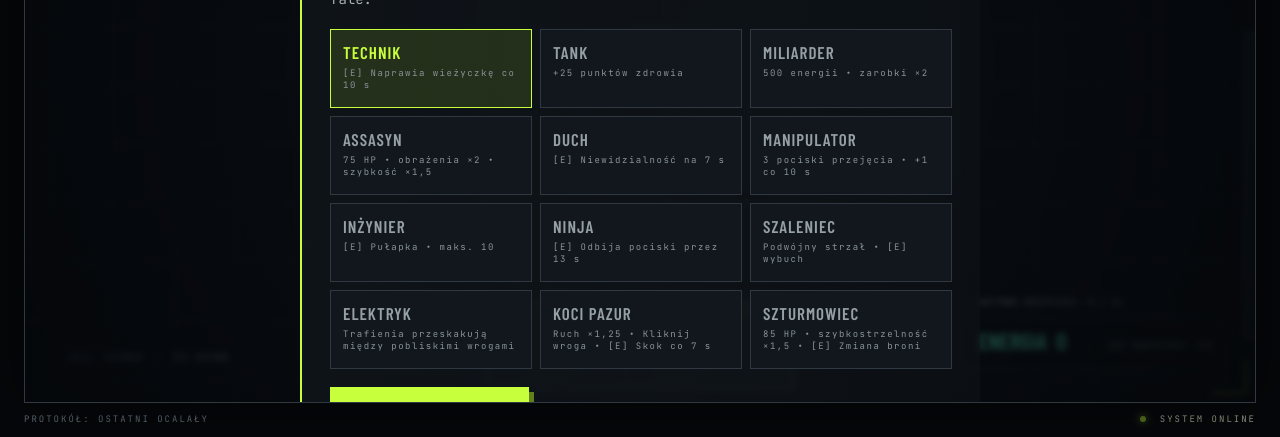
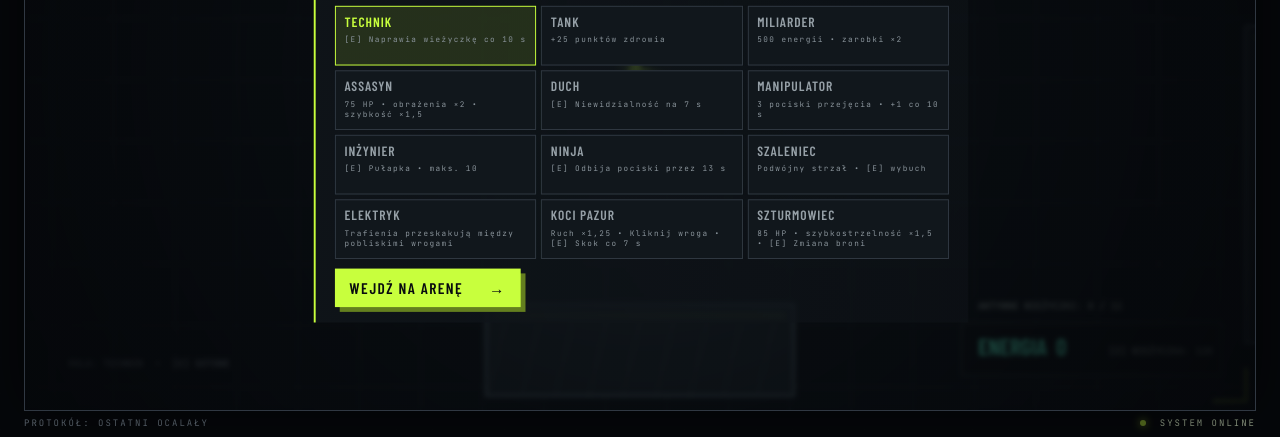
Before and after one commit to wilgosiewitch/NeonCombat, a plain HTML site: page index.html in a window 1280 px wide. Shown: the part 363-800 px from the top of the page. Drawn offline with nearby package versions, Linux system fonts and the light colour scheme; a web font is replaced by a local one.

Commit message:
Add files via upload

```diff
--- a/game.js
+++ b/game.js
@@ -1,5 +1,7 @@
 const canvas = document.getElementById('game');
 const ctx = canvas.getContext('2d');
+const gameShell = document.querySelector('.game-shell');
+const arenaWrap = document.querySelector('.arena-wrap');
 const startScreen = document.getElementById('startScreen');
 const gameOverScreen = document.getElementById('gameOver');
 const finalStats = document.getElementById('finalStats');
@@ -56,6 +58,24 @@ const tr=(pl,en)=>language==='pl'?pl:en;
 function setLanguage(next){language=next;document.documentElement.lang=next;document.querySelectorAll('[data-i18n]').forEach(el=>el.innerHTML=translations[next][el.dataset.i18n]);document.querySelectorAll('[data-lang]').forEach(b=>b.classList.toggle('active',b.dataset.lang===next));}
 
 const W = 1280, H = 720, WORLD_W = 3400, WORLD_H = 2400;
+function fitGameToScreen(){
+  const shellStyle=getComputedStyle(gameShell);
+  const horizontalPadding=parseFloat(shellStyle.paddingLeft)+parseFloat(shellStyle.paddingRight);
+  const verticalPadding=parseFloat(shellStyle.paddingTop)+parseFloat(shellStyle.paddingBottom);
+  const headerHeight=document.querySelector('header').offsetHeight;
+  const footerHeight=document.querySelector('footer').offsetHeight;
+  const arenaMargins=parseFloat(getComputedStyle(arenaWrap).marginTop)+parseFloat(getComputedStyle(arenaWrap).marginBottom);
+  const availableWidth=Math.max(1,gameShell.clientWidth-horizontalPadding);
+  const availableHeight=Math.max(1,gameShell.clientHeight-verticalPadding-headerHeight-footerHeight-arenaMargins);
+  const scale=Math.min(availableWidth/W,availableHeight/H);
+  arenaWrap.style.setProperty('--game-scale',scale);
+  arenaWrap.style.width=`${Math.floor(W*scale)}px`;
+  arenaWrap.style.height=`${Math.floor(H*scale)}px`;
+}
+addEventListener('resize',fitGameToScreen,{passive:true});
+addEventListener('orientationchange',fitGameToScreen,{passive:true});
+if(window.visualViewport)window.visualViewport.addEventListener('resize',fitGameToScreen,{passive:true});
+if(document.fonts)document.fonts.ready.then(fitGameToScreen);
 const keys = {}, mouse = { x: W/2, y:H/2, down:false };
 let player, bullets, enemies, particles, explosions, enemyBullets, pickups, obstacles, turrets, traps, lightningEffects, catLaserEffects, camera, score, credits, wave, kills, running, last, spawnTimer, eliteRespawn, bossTriggered, bossSpawnTimer, bossSpawnPoint, bossPurgeTimer, bossFightActive, shake, flash, notice, noticeTime, visualTime;
 let spaceDashQueued = false;
@@ -615,4 +635,4 @@ canvas.addEventListener('mousedown',()=>{
   }
   mouse.down=true;
 });addEventListener('mouseup',()=>mouse.down=false);
-setLanguage('pl');reset();running=false;requestAnimationFrame(loop);
+setLanguage('pl');fitGameToScreen();reset();running=false;requestAnimationFrame(loop);
--- a/style.css
+++ b/style.css
@@ -5,19 +5,19 @@
 html, body { margin:0; min-height:100%; background:#05070a; color:#eef4e8; }
 body { font-family:'Barlow Condensed', Impact, sans-serif; overflow:hidden; }
 body::before { content:""; position:fixed; inset:0; pointer-events:none; opacity:.2; background-image:linear-gradient(rgba(255,255,255,.025) 1px,transparent 1px),linear-gradient(90deg,rgba(255,255,255,.025) 1px,transparent 1px); background-size:36px 36px; }
-.game-shell { height:100vh; display:grid; grid-template-rows:auto 1fr auto; padding:18px 24px 12px; max-width:1500px; margin:auto; }
+.game-shell { height:100vh; height:100dvh; display:grid; grid-template-rows:auto minmax(0,1fr) auto; padding:18px 24px 12px; max-width:1500px; margin:auto; }
 header { display:flex; align-items:flex-end; justify-content:space-between; border-bottom:1px solid #293039; padding:0 4px 14px; }
 h1 { font-size:clamp(28px,3vw,46px); letter-spacing:-1px; margin:0; line-height:.85; font-weight:900; }
 .eyebrow { color:var(--lime); font:700 10px 'JetBrains Mono', monospace; letter-spacing:3px; margin:0 0 8px; }
 .controls { display:flex; gap:22px; color:#76808a; font:400 11px 'JetBrains Mono', monospace; }
 .controls b { color:#eef4e8; font-weight:700; margin-right:4px; }
 .controls i,button i { font-style:normal; }
-.arena-wrap { min-height:0; position:relative; margin:14px 0 10px; border:1px solid #303842; background:#090d12; box-shadow:0 0 50px rgba(0,0,0,.5); overflow:hidden; }
+.arena-wrap { min-width:0; min-height:0; position:relative; justify-self:center; align-self:center; margin:14px 0 10px; aspect-ratio:16/9; border:1px solid #303842; background:#090d12; box-shadow:0 0 50px rgba(0,0,0,.5); overflow:hidden; }
 .arena-wrap::before,.arena-wrap::after { content:""; position:absolute; z-index:5; pointer-events:none; width:32px; height:32px; border-color:var(--lime); }
 .arena-wrap::before { top:8px; left:8px; border-top:2px solid var(--lime); border-left:2px solid var(--lime); }
 .arena-wrap::after { right:8px; bottom:8px; border-right:2px solid var(--lime); border-bottom:2px solid var(--lime); }
 canvas { width:100%; height:100%; display:block; cursor:crosshair; }
-.overlay { position:absolute; inset:0; z-index:10; display:grid; place-items:center; background:radial-gradient(circle at center,rgba(12,18,22,.4),rgba(5,7,10,.93)); backdrop-filter:blur(3px); }
+.overlay { position:absolute; top:0; left:0; z-index:10; display:grid; place-items:center; width:1280px; height:720px; padding:12px 0; overflow:hidden; transform:scale(var(--game-scale,1)); transform-origin:top left; background:radial-gradient(circle at center,rgba(12,18,22,.4),rgba(5,7,10,.93)); backdrop-filter:blur(3px); }
 .overlay.hidden { display:none; }
 .panel { width:min(680px,92%); border-left:2px solid var(--lime); padding:20px 28px 24px; background:linear-gradient(90deg,rgba(15,20,25,.95),rgba(15,20,25,.55)); }
 .panel h2 { margin:0 0 15px; font-size:clamp(44px,6vw,78px); line-height:.82; letter-spacing:-2px; font-weight:900; }
@@ -82,4 +82,20 @@ footer { display:flex; justify-content:space-between; font:400 9px 'JetBrains Mo
 .pulse { color:#8f9b84; } .pulse i { display:inline-block; width:6px; height:6px; border-radius:50%; background:var(--lime); box-shadow:0 0 8px var(--lime); margin-right:6px; animation:pulse 1.5s infinite; }
 .pulse b { font-weight:400; }
 @keyframes pulse { 50% { opacity:.3; } }
-@media(max-width:700px){ .game-shell{padding:10px;} .controls{display:none;} header{padding-bottom:10px;} footer{display:none;} .arena-wrap{margin-bottom:0;} .roles{grid-template-columns:1fr;} .role small{min-height:0;} }
+@media(max-height:820px){
+  .game-shell{padding-top:10px;padding-bottom:8px}
+  header{padding-bottom:8px}
+  .arena-wrap{margin-top:8px;margin-bottom:6px}
+  .panel{padding:12px 20px 16px}
+  .panel h2{margin-bottom:9px;font-size:clamp(38px,8vh,62px)}
+  .panel>p:not(.eyebrow){margin:8px 0;font-size:11px;line-height:1.45}
+  .roles{gap:5px;margin-top:9px}
+  .role{padding:7px 9px}
+  .role strong{font-size:14px}
+  .role small{min-height:24px;font-size:8px}
+  button{margin-top:10px;padding:10px 15px}
+  .shop-offers{margin-top:10px;max-height:min(330px,52vh)}
+  .offer{padding:10px 14px}
+}
+@media(max-width:1100px){.controls{display:none}}
+@media(max-width:700px){ .game-shell{padding:8px;} .controls{display:none;} header{padding-bottom:8px;} footer{display:none;} .arena-wrap{margin-bottom:0;} .roles{grid-template-columns:repeat(2,minmax(0,1fr));} .role small{min-height:0;} .offer{grid-template-columns:auto 1fr;gap:10px}.offer button{grid-column:1/-1}.offer-icon{width:42px;height:42px;font-size:26px} }
```
